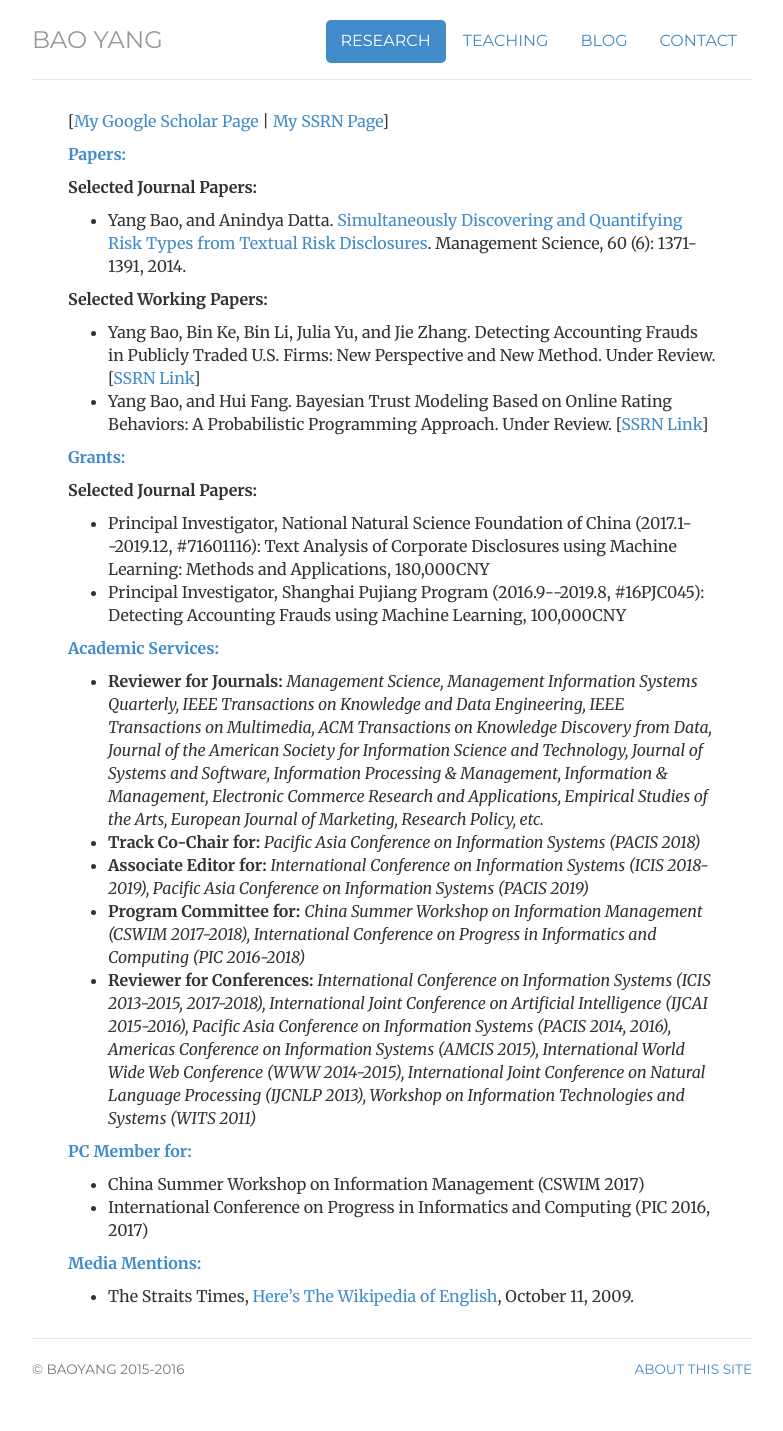
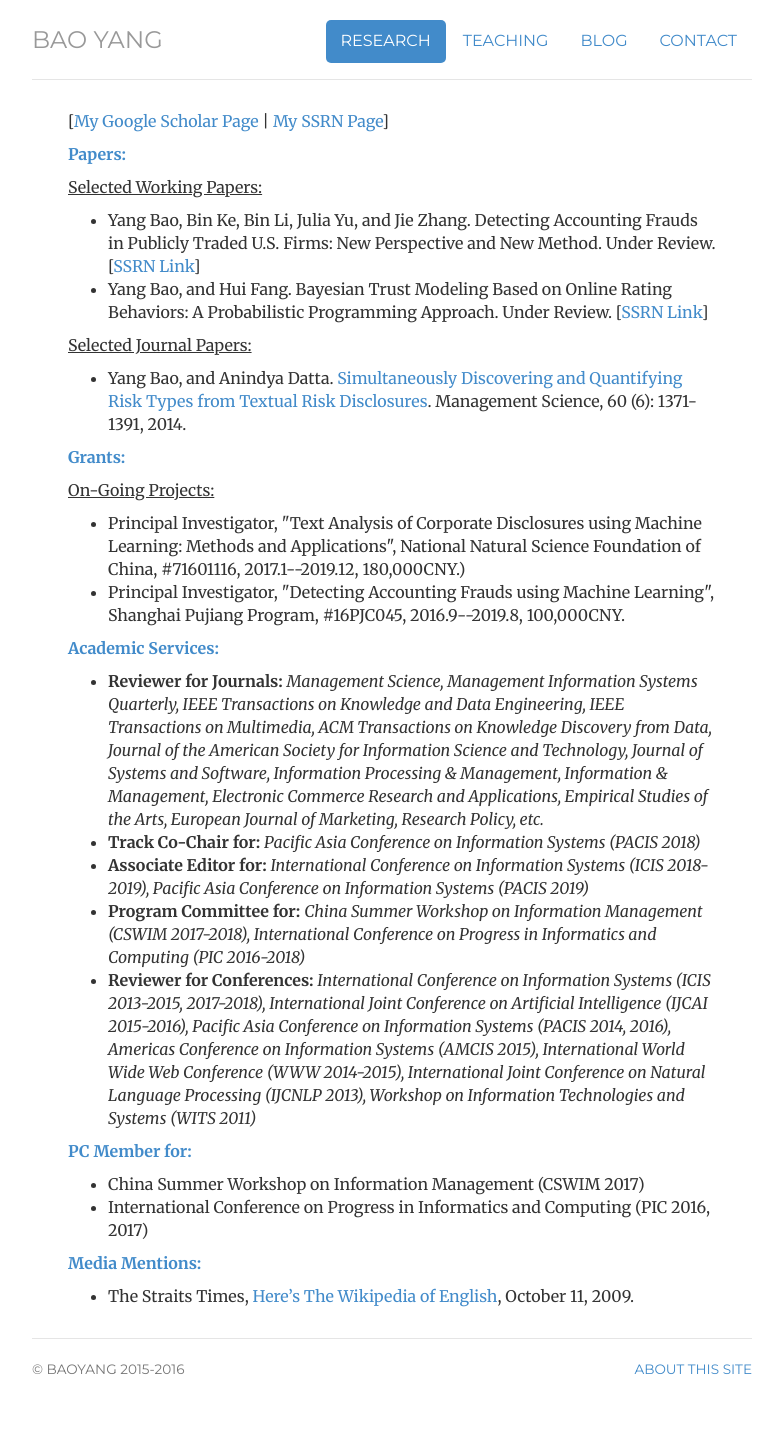
Before and after one commit to popeye007/popeye007.github.io, a Jekyll site: the page built from research/index.html, in a window 1280 px wide. Shown: the whole page, without its empty margins (248-1031 px from the left). Built offline with Jekyll 4.4.1, drawn with Linux system fonts in a browser that asks for light colours; comment, search, counter and statistics services are not loaded.

Commit message:
update research

```diff
--- a/research/index.html
+++ b/research/index.html
@@ -13,23 +13,23 @@ description: Research by Bao Yang.
 	<p>[<a href="https://scholar.google.com/citations?user=7EEwatMAAAAJ" target="_blank">My Google Scholar Page</a> | <a href="https://papers.ssrn.com/sol3/cf_dev/AbsByAuth.cfm?per_id=1713891" target="_blank">My SSRN Page</a>]</p>
 
 	<p><strong><a name="Papers">Papers:</a></strong><br>
-		<p><B>Selected Journal Papers:</B></p>
-		<ul>
-			<li>Yang Bao, and Anindya Datta. <a href="http://pubsonline.informs.org/doi/abs/10.1287/mnsc.2014.1930">Simultaneously Discovering and Quantifying Risk Types from Textual Risk Disclosures</a>. Management Science, 60 (6): 1371-1391, 2014.</li>
-		</ul>
-
-		<p><B>Selected Working Papers:</B></p>
+		<p><u>Selected Working Papers:</u></p>
 		<ul>
 			<li>Yang Bao, Bin Ke, Bin Li, Julia Yu, and Jie Zhang. Detecting Accounting Frauds in Publicly Traded U.S. Firms: New Perspective and New Method. Under Review. [<a href="http://papers.ssrn.com/sol3/papers.cfm?abstract_id=2670703">SSRN Link</a>]</li>
 			<li>Yang Bao, and Hui Fang. Bayesian Trust Modeling Based on Online Rating Behaviors: A Probabilistic Programming Approach. Under Review. [<a href="https://papers.ssrn.com/sol3/papers.cfm?abstract_id=3323147">SSRN Link</a>]</li>
 		</ul>
 
+		<p><u>Selected Journal Papers:</u></p>
+		<ul>
+			<li>Yang Bao, and Anindya Datta. <a href="http://pubsonline.informs.org/doi/abs/10.1287/mnsc.2014.1930">Simultaneously Discovering and Quantifying Risk Types from Textual Risk Disclosures</a>. Management Science, 60 (6): 1371-1391, 2014.</li>
+		</ul>
+
 
 	<p><strong><a name="Grants">Grants:</a></strong><br>
-		<p><B>Selected Journal Papers:</B></p>
+		<p><u>On-Going Projects:</u></p>
 		<ul>
-			<li>Principal Investigator, National Natural Science Foundation of China (2017.1--2019.12, #71601116): Text Analysis of Corporate Disclosures using Machine Learning: Methods and Applications, 180,000CNY</li>
-			<li>Principal Investigator, Shanghai Pujiang Program (2016.9--2019.8, #16PJC045): Detecting Accounting Frauds using Machine Learning, 100,000CNY</li>
+			<li>Principal Investigator, "Text Analysis of Corporate Disclosures using Machine Learning: Methods and Applications", National Natural Science Foundation of China, #71601116, 2017.1--2019.12, 180,000CNY.)</li>
+			<li>Principal Investigator, "Detecting Accounting Frauds using Machine Learning", Shanghai Pujiang Program, #16PJC045, 2016.9--2019.8, 100,000CNY.</li>
 		</ul>
 
 
```
